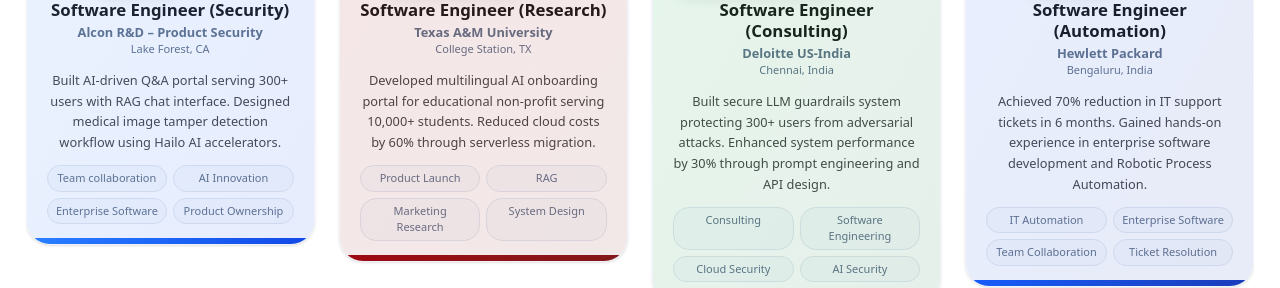
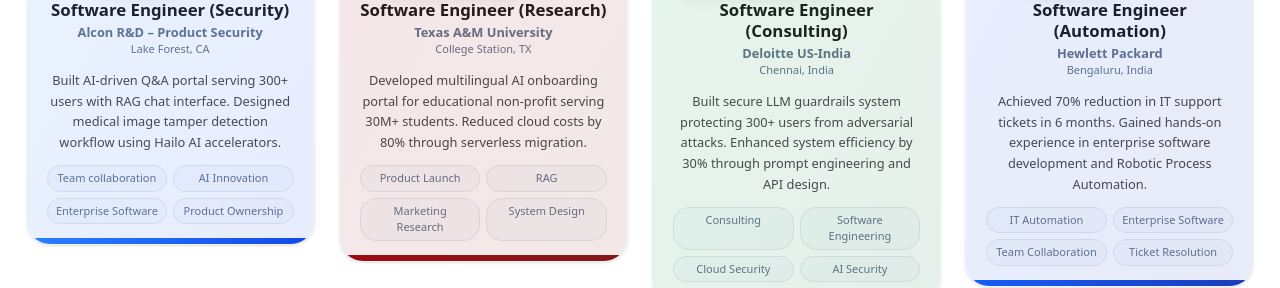
Before and after one commit to harinarayansrivatsan/portfolio, a Next.js app: page /journey in a window 1280 px wide. Shown: the part 460-748 px from the top of the page. Built offline with nearby package versions, Linux system fonts and the light colour scheme.

Commit message:
fix: Update journey section descriptions for clarity and accuracy

```diff
--- a/components/journey-section.tsx
+++ b/components/journey-section.tsx
@@ -26,7 +26,7 @@
       company: "Deloitte US-India",
       location: "Chennai, India",
       timeframe: "June 2021 – July 2024",
-      description: "Built secure LLM guardrails system protecting 300+ users from adversarial attacks. Enhanced system performance by 30% through prompt engineering and API design.",
+      description: "Built secure LLM guardrails system protecting 300+ users from adversarial attacks. Enhanced system efficiency by 30% through prompt engineering and API design.",
       image: "/images/deloitte.png",
       achievements: ["Consulting", "Software Engineering", "Cloud Security", "AI Security"],
       color: "from-green-600 to-green-800",
@@ -39,7 +39,7 @@
       company: "Texas A&M University",
       location: "College Station, TX",
       timeframe: "September 2024 – May 2025",
-      description: "Developed multilingual AI onboarding portal for educational non-profit serving 10,000+ students. Reduced cloud costs by 60% through serverless migration.",
+      description: "Developed multilingual AI onboarding portal for educational non-profit serving 30M+ students. Reduced cloud costs by 80% through serverless migration.",
       image: "/images/gar.png",
       achievements: ["Product Launch", "RAG", "Marketing Research", "System Design"],
       color: "from-red-800 to-red-900",
```
